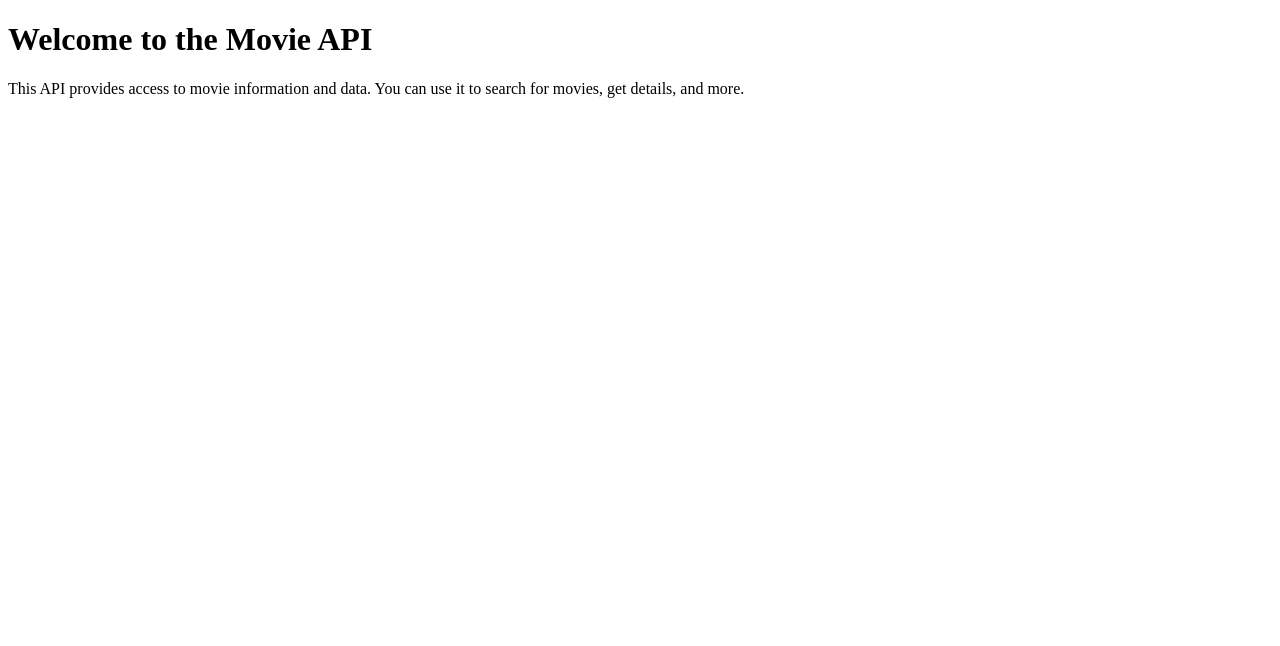
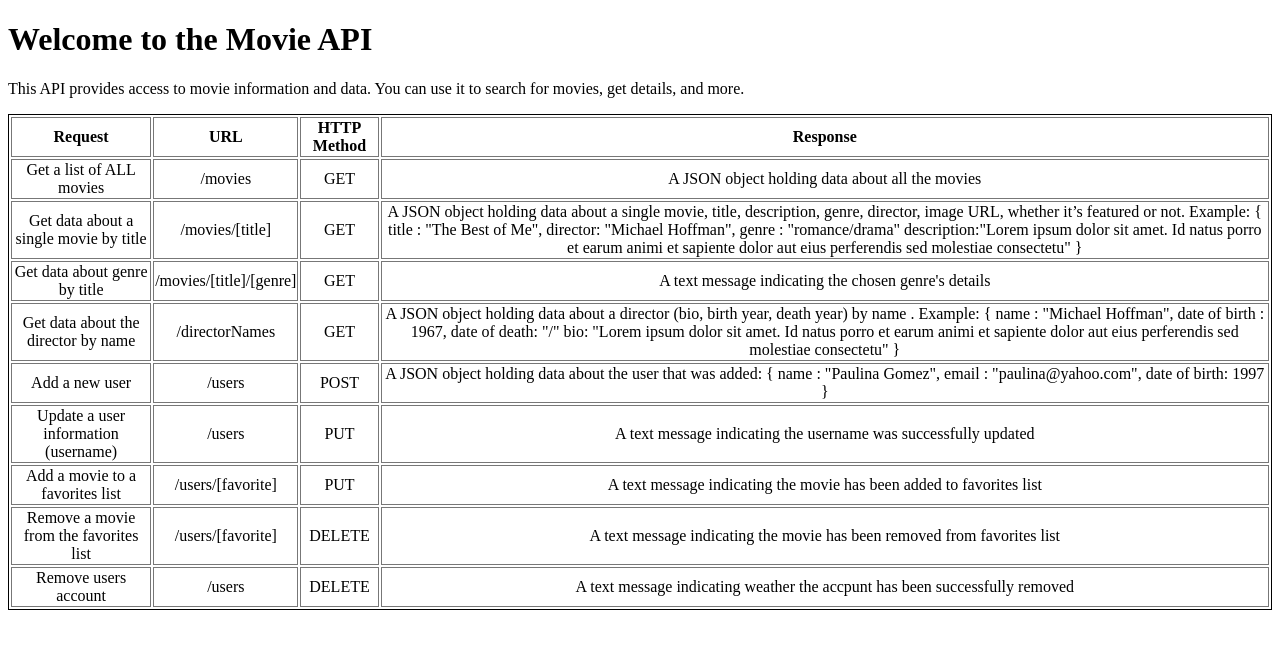
Before and after one commit to HannaNottingHill/movie_api, a website: page public/documentation.html in a window 1280 px wide. Drawn offline with Linux system fonts and the light colour scheme.

Commit message:
documentation

```diff
--- a/public/documentation.html
+++ b/public/documentation.html
@@ -2,6 +2,16 @@
 <html>
   <head>
     <title>Movie API Documentation</title>
+    <style>
+      table {
+        border: 1px solid;
+      }
+      td,
+      th {
+        border: 1px solid #777;
+        text-align: center;
+      }
+    </style>
   </head>
   <body>
     <h1>Welcome to the Movie API</h1>
@@ -9,5 +19,91 @@
       This API provides access to movie information and data. You can use it to
       search for movies, get details, and more.
     </p>
+    <table>
+      <tr>
+        <th>Request</th>
+        <th>URL</th>
+        <th>HTTP Method</th>
+        <th>Response</th>
+      </tr>
+      <tr>
+        <td>Get a list of ALL movies</td>
+        <td>/movies</td>
+        <td>GET</td>
+        <td>A JSON object holding data about all the movies</td>
+      </tr>
+      <tr>
+        <td>Get data about a single movie by title</td>
+        <td>/movies/[title]</td>
+        <td>GET</td>
+        <td>
+          A JSON object holding data about a single movie, title, description,
+          genre, director, image URL, whether it’s featured or not. Example: {
+          title : "The Best of Me", director: "Michael Hoffman", genre :
+          "romance/drama" description:"Lorem ipsum dolor sit amet. Id natus
+          porro et earum animi et sapiente dolor aut eius perferendis sed
+          molestiae consectetu" }
+        </td>
+      </tr>
+      <tr>
+        <td>Get data about genre by title</td>
+        <td>/movies/[title]/[genre]</td>
+        <td>GET</td>
+        <td>A text message indicating the chosen genre's details</td>
+      </tr>
+      <tr>
+        <td>Get data about the director by name</td>
+        <td>/directorNames</td>
+        <td>GET</td>
+        <td>
+          A JSON object holding data about a director (bio, birth year, death
+          year) by name . Example: { name : "Michael Hoffman", date of birth :
+          1967, date of death: "/" bio: "Lorem ipsum dolor sit amet. Id natus
+          porro et earum animi et sapiente dolor aut eius perferendis sed
+          molestiae consectetu" }
+        </td>
+      </tr>
+      <tr>
+        <td>Add a new user</td>
+        <td>/users</td>
+        <td>POST</td>
+        <td>
+          A JSON object holding data about the user that was added: { name :
+          "Paulina Gomez", email : "paulina@yahoo.com", date of birth: 1997 }
+        </td>
+      </tr>
+      <tr>
+        <td>Update a user information (username)</td>
+        <td>/users</td>
+        <td>PUT</td>
+        <td>A text message indicating the username was successfully updated</td>
+      </tr>
+      <tr>
+        <td>Add a movie to a favorites list</td>
+        <td>/users/[favorite]</td>
+        <td>PUT</td>
+        <td>
+          A text message indicating the movie has been added to favorites list
+        </td>
+      </tr>
+      <tr>
+        <td>Remove a movie from the favorites list</td>
+        <td>/users/[favorite]</td>
+        <td>DELETE</td>
+        <td>
+          A text message indicating the movie has been removed from favorites
+          list
+        </td>
+      </tr>
+      <tr>
+        <td>Remove users account</td>
+        <td>/users</td>
+        <td>DELETE</td>
+        <td>
+          A text message indicating weather the accpunt has been successfully
+          removed
+        </td>
+      </tr>
+    </table>
   </body>
 </html>
```
